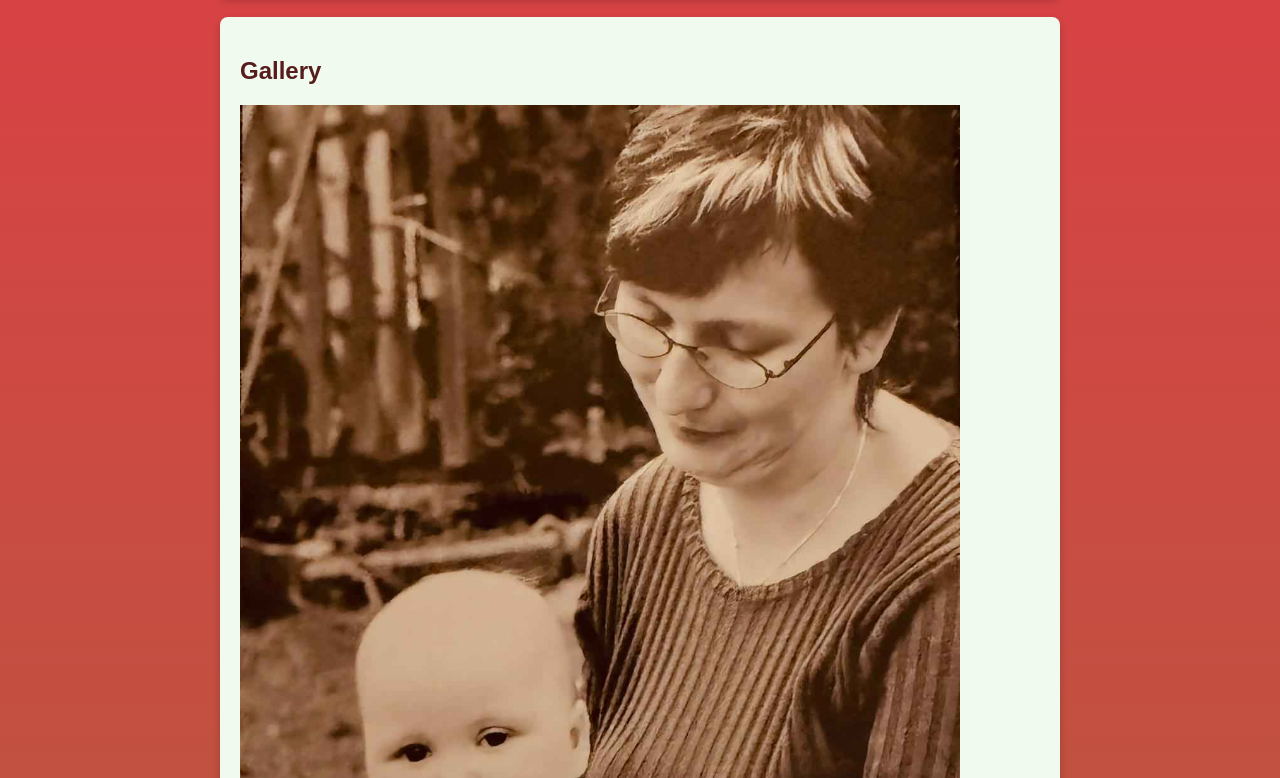
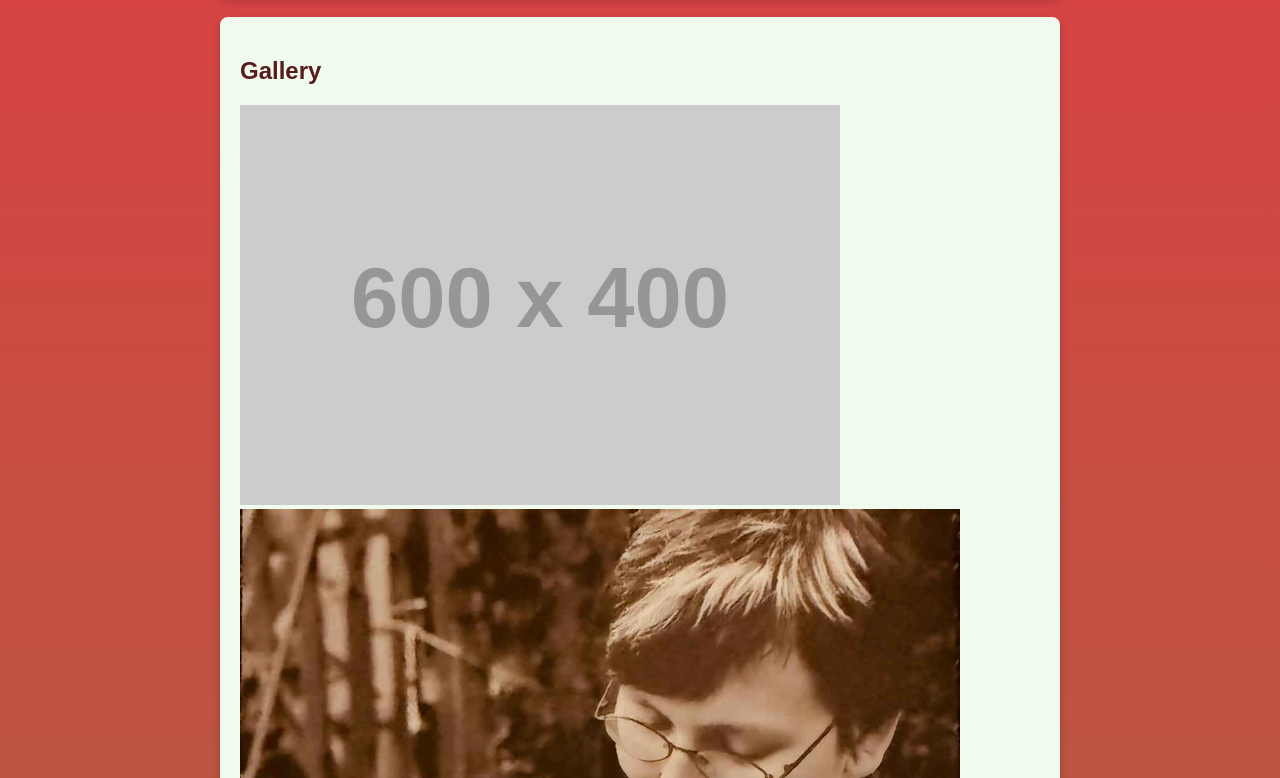
Before and after one commit to tay-tay-mec/merrychristmas, a plain HTML site: page merrychristmas/index.html in a window 1280 px wide. Shown: the part 502-1280 px from the top of the page. Drawn offline with Linux system fonts and the light colour scheme; placeholder pictures from the web are drawn by us.

Commit message:
Update index.html

```diff
--- a/merrychristmas/index.html
+++ b/merrychristmas/index.html
@@ -29,7 +29,7 @@
           </section>
           <section id="gallery">
             <h2>Gallery</h2>
-            <img id="holidayImage" src="media/cute.png" alt="Christmas Image">
+            <img id="holidayImage" src="https://via.placeholder.com/600x400?text=Frohe+Weihnachten!" alt="Christmas Image">
             <img id="holidayImage" src="media/cute.png" alt="Christmas Image">
             <img id="holidayImage" src="media/lisa.png" alt="Christmas Image">
             <img id="holidayImage" src="media/mam.png" alt="Christmas Image">
```
